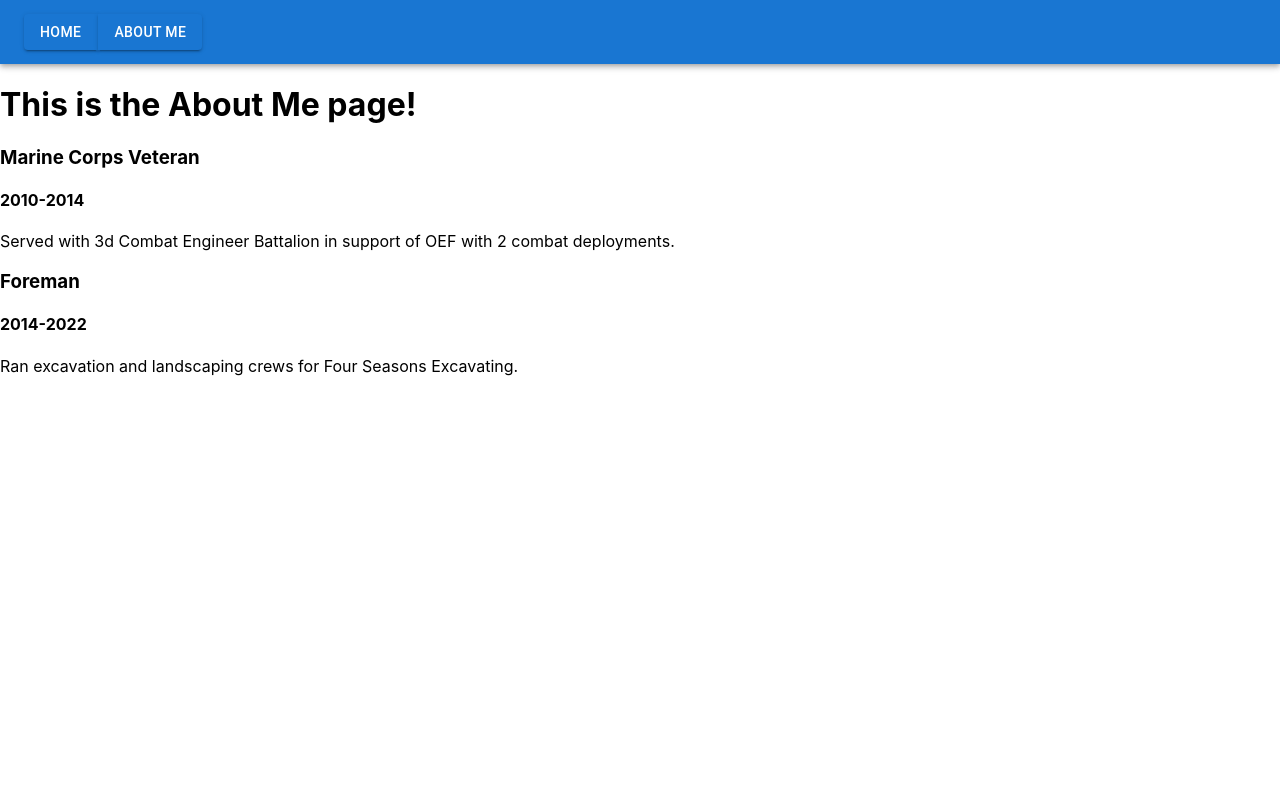
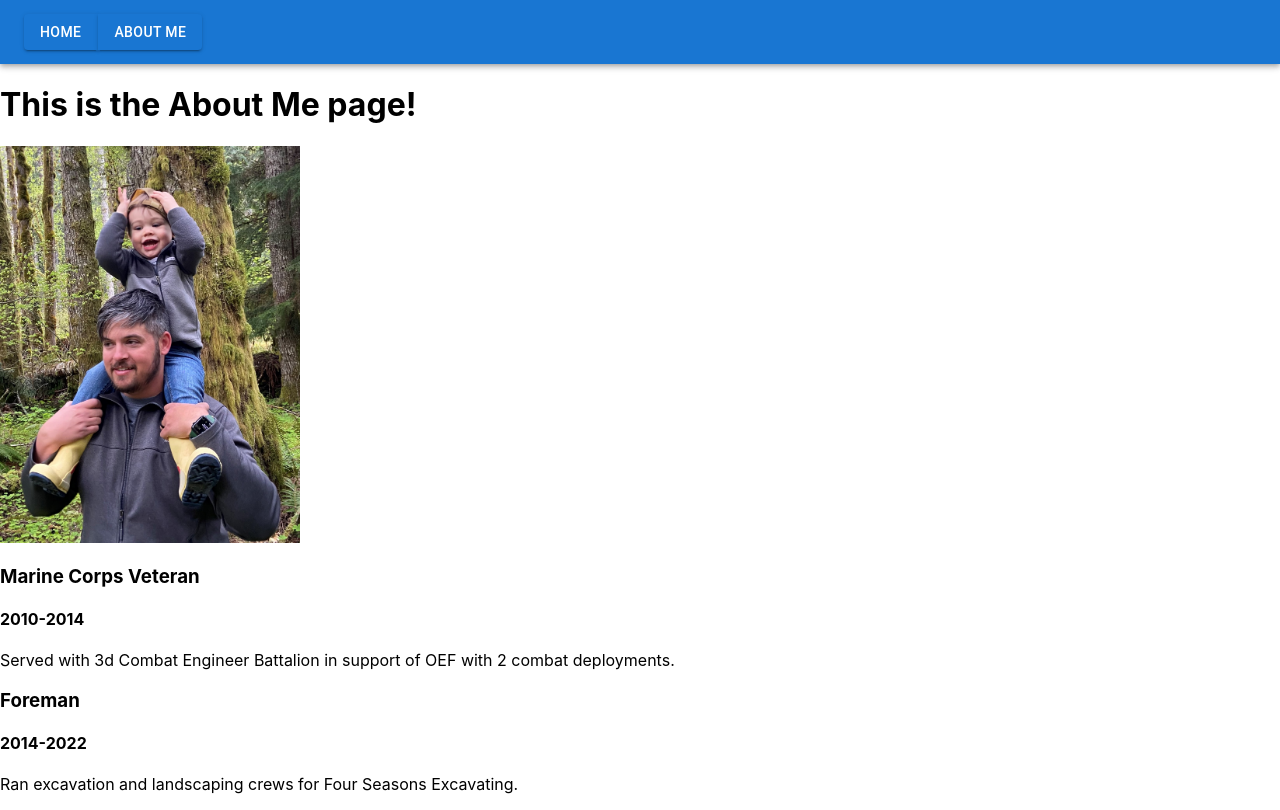
Before and after one commit to j-davitt/portfolio, a React (Create React App) app: page /about in a window 1280 px wide. Built offline with nearby package versions, Linux system fonts and the light colour scheme.

Commit message:
change img size

```diff
--- a/src/App.css
+++ b/src/App.css
@@ -44,3 +44,8 @@
   justify-content: space-between;
   align-items: center;
 }
+
+img {
+  width: 100%;
+  height: auto;
+}
--- a/src/Components/About/index.js
+++ b/src/Components/About/index.js
@@ -1,9 +1,19 @@
+import { Box } from '@mui/material';
+import photo from '../../assets/AboutPic.jpg';
 
 
 const About = () => {
   return (
     <>
       <h1>This is the About Me page!</h1>
+      <Box
+      sx={{
+        width: 300,
+        height: 400,
+      }}
+      >
+        <img src={require('../../assets/AboutPic.jpg')} alt="Me" />
+      </Box>
       <h3>Marine Corps Veteran</h3>
       <h4>2010-2014</h4>
       <p>Served with 3d Combat Engineer Battalion in support of OEF with 2 combat deployments.</p>
```
